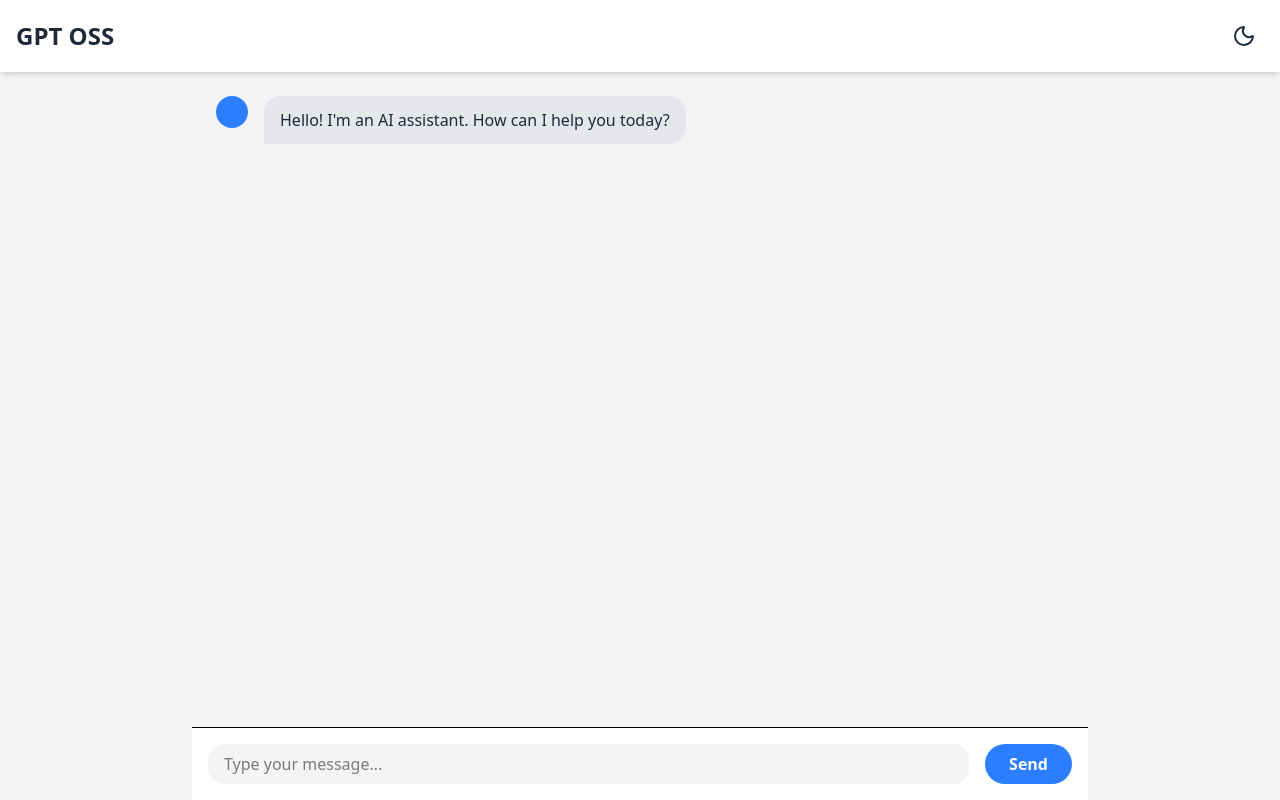
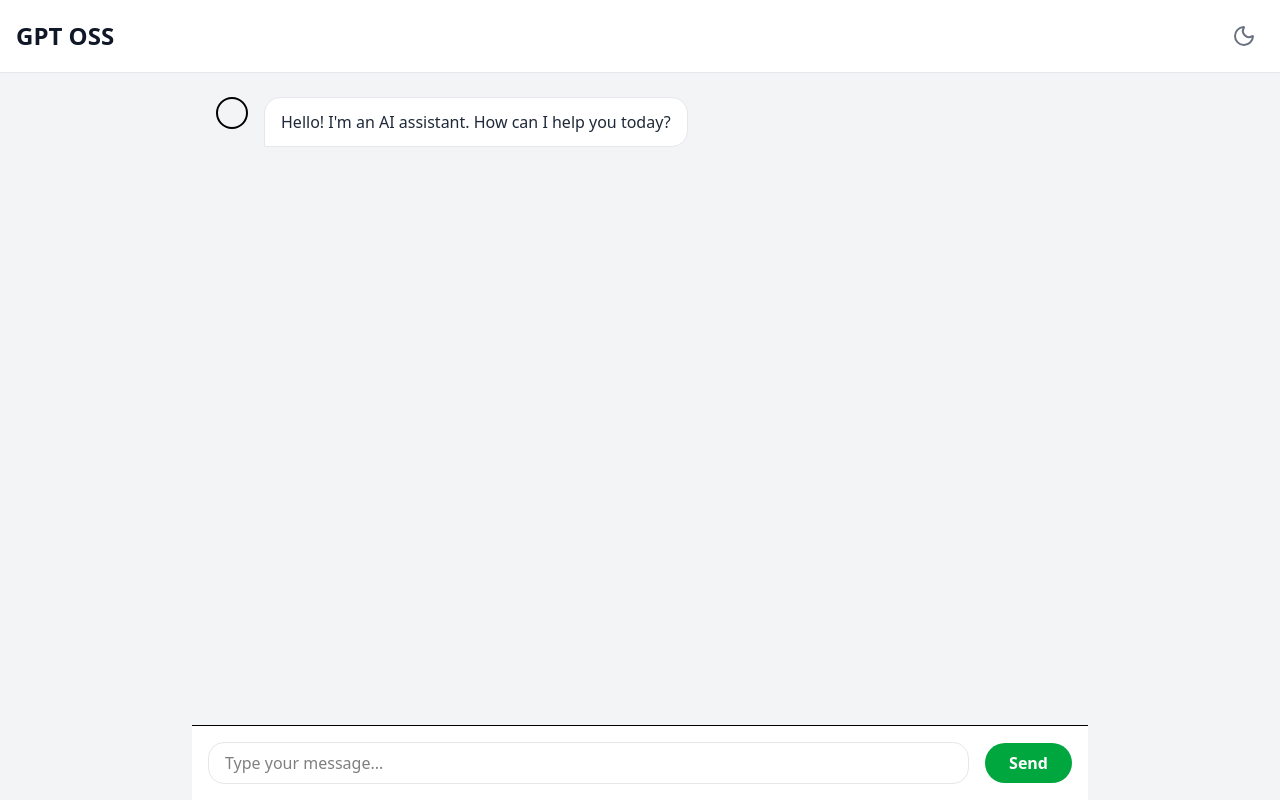
Before and after one commit to maksudulhaque-uhl/gpt-oss-ui, a React (Vite) app: page / in a window 1280 px wide. Built offline with nearby package versions, Linux system fonts and the light colour scheme.

Commit message:
added ui updates

```diff
--- a/src/Chat.jsx
+++ b/src/Chat.jsx
@@ -1,30 +1,33 @@
-import React, { useState } from 'react';
-import TextareaAutosize from 'react-textarea-autosize';
+import React, { useState } from "react";
+import TextareaAutosize from "react-textarea-autosize";
 
 const Chat = () => {
   const [messages, setMessages] = useState([
-    { text: "Hello! I'm an AI assistant. How can I help you today?", sender: 'bot' },
+    {
+      text: "Hello! I'm an AI assistant. How can I help you today?",
+      sender: "bot",
+    },
   ]);
-  const [input, setInput] = useState('');
+  const [input, setInput] = useState("");
 
   const handleSend = async () => {
     if (input.trim()) {
-      const userMessage = { text: input, sender: 'user' };
+      const userMessage = { text: input, sender: "user" };
       setMessages([...messages, userMessage]);
-      setInput('');
+      setInput("");
 
       // TODO: Replace with your actual backend endpoint
-      const apiEndpoint = 'http://localhost:1234/v1/chat/completions'; // Example for LM Studio
+      const apiEndpoint = "http://localhost:1234/v1/chat/completions"; // Example for LM Studio
 
       try {
         const response = await fetch(apiEndpoint, {
-          method: 'POST',
+          method: "POST",
           headers: {
-            'Content-Type': 'application/json',
+            "Content-Type": "application/json",
           },
           // TODO: Adjust the body to match your backend's expected format
           body: JSON.stringify({
-            messages: [{ role: 'user', content: input }],
+            messages: [{ role: "user", content: input }],
             temperature: 0.7,
             max_tokens: -1,
             stream: false,
@@ -42,20 +45,20 @@ const Chat = () => {
 
         setMessages((prevMessages) => [
           ...prevMessages,
-          { text: botResponse, sender: 'bot' },
+          { text: botResponse, sender: "bot" },
         ]);
       } catch (error) {
-        console.error('Error fetching data:', error);
+        console.error("Error fetching data:", error);
         setMessages((prevMessages) => [
           ...prevMessages,
-          { text: 'Error: Could not connect to the bot.', sender: 'bot' },
+          { text: "Error: Could not connect to the bot.", sender: "bot" },
         ]);
       }
     }
   };
 
   const handleKeyPress = (e) => {
-    if (e.key === 'Enter' && !e.shiftKey) {
+    if (e.key === "Enter" && !e.shiftKey) {
       e.preventDefault();
       handleSend();
     }
@@ -63,23 +66,23 @@ const Chat = () => {
 
   return (
     <div className="flex flex-col h-full max-w-4xl mx-auto">
-      <div className="flex-grow p-6 overflow-y-auto">
+      <div className="grow p-6 overflow-y-auto">
         <div className="space-y-6">
           {messages.map((message, index) => (
             <div
               key={index}
               className={`flex items-start gap-4 ${
-                message.sender === 'user' ? 'justify-end' : ''
+                message.sender === "user" ? "justify-end" : ""
               }`}
             >
-              {message.sender === 'bot' && (
-                <div className="w-8 h-8 bg-blue-500 rounded-full" />
+              {message.sender === "bot" && (
+                <div className="w-8 h-8 bg-transparent border-2 border-primary rounded-full" />
               )}
               <div
                 className={`max-w-lg px-4 py-3 rounded-2xl ${
-                  message.sender === 'user'
-                    ? 'bg-blue-500 text-white rounded-br-none'
-                    : 'bg-gray-200 dark:bg-gray-700 text-gray-800 dark:text-white rounded-bl-none'
+                  message.sender === "user"
+                    ? "bg-orange-500 text-white rounded-br-none"
+                    : "bg-white dark:bg-gray-800 border border-gray-200 dark:border-gray-700 text-gray-800 dark:text-white rounded-bl-none"
                 }`}
               >
                 <p className="whitespace-pre-wrap">{message.text}</p>
@@ -94,14 +97,14 @@ const Chat = () => {
             minRows={1}
             maxRows={5}
             placeholder="Type your message..."
-            className="w-full px-4 py-2 bg-gray-100 border-transparent rounded-2xl resize-none focus:outline-none focus:ring-2 focus:ring-blue-500 dark:bg-gray-700 dark:text-white"
+            className="w-full px-4 py-2 bg-white border border-gray-200 rounded-2xl resize-none focus:outline-none focus:ring-2 focus:ring-primary dark:bg-gray-800 dark:border-gray-700 dark:text-white"
             value={input}
             onChange={(e) => setInput(e.target.value)}
             onKeyPress={handleKeyPress}
           />
           <button
             onClick={handleSend}
-            className="ml-4 px-6 py-2 font-semibold text-white bg-blue-500 rounded-full hover:bg-blue-600 focus:outline-none"
+            className="ml-4 px-6 py-2 font-semibold text-white bg-primary rounded-full hover:bg-primary/90 focus:outline-none transition-colors duration-200 bg-green-600"
           >
             Send
           </button>
--- a/src/Header.jsx
+++ b/src/Header.jsx
@@ -6,10 +6,10 @@ const Header = () => {
   const { theme, toggleTheme } = useContext(ThemeContext);
 
   return (
-    <header className="flex items-center justify-between p-4 bg-white dark:bg-gray-800 shadow-md">
-      <h1 className="text-2xl font-bold text-gray-800 dark:text-white">GPT OSS</h1>
-      <button onClick={toggleTheme} className="p-2 rounded-full focus:outline-none">
-        {theme === 'light' ? <Moon className="text-gray-800" /> : <Sun className="text-yellow-500" />}
+    <header className="flex items-center justify-between p-4 bg-white dark:bg-gray-800 border-b border-gray-200 dark:border-gray-700">
+      <h1 className="text-2xl font-bold text-gray-900 dark:text-white">GPT OSS</h1>
+      <button onClick={toggleTheme} className="p-2 rounded-full focus:outline-none hover:bg-gray-200 dark:hover:bg-gray-700 transition-colors duration-200">
+        {theme === 'light' ? <Moon className="text-gray-500" /> : <Sun className="text-yellow-500" />}
       </button>
     </header>
   );
--- a/tailwind.config.js
+++ b/tailwind.config.js
@@ -8,7 +8,23 @@ export default {
   ],
   darkMode: 'class',
   theme: {
-    extend: {},
+    extend: {
+      colors: {
+        primary: '#3B82F6',
+        yellow: { 500: '#FBBF24' },
+        gray: {
+          100: '#F7F7F7',
+          200: '#EBEBEB',
+          300: '#DCDCDC',
+          400: '#C4C4C4',
+          500: '#A9A9A9',
+          600: '#8E8E8E',
+          700: '#737373',
+          800: '#585858',
+          900: '#3D3D3D',
+        },
+      },
+    },
   },
   plugins: [
     plugin(function({ addBase, theme }) {
@@ -22,20 +38,20 @@ export default {
           color: theme('colors.gray.100'),
         },
         '::-webkit-scrollbar': {
-          width: '8px',
+          width: '6px',
         },
         '::-webkit-scrollbar-track': {
-          backgroundColor: theme('colors.gray.200'),
+          backgroundColor: theme('colors.gray.100'),
         },
         '.dark ::-webkit-scrollbar-track': {
-          backgroundColor: theme('colors.gray.800'),
+          backgroundColor: theme('colors.gray.900'),
         },
         '::-webkit-scrollbar-thumb': {
-          backgroundColor: theme('colors.gray.400'),
+          backgroundColor: theme('colors.gray.300'),
           borderRadius: '9999px',
         },
         '.dark ::-webkit-scrollbar-thumb': {
-          backgroundColor: theme('colors.gray.600'),
+          backgroundColor: theme('colors.gray.700'),
         },
       })
     })
```
